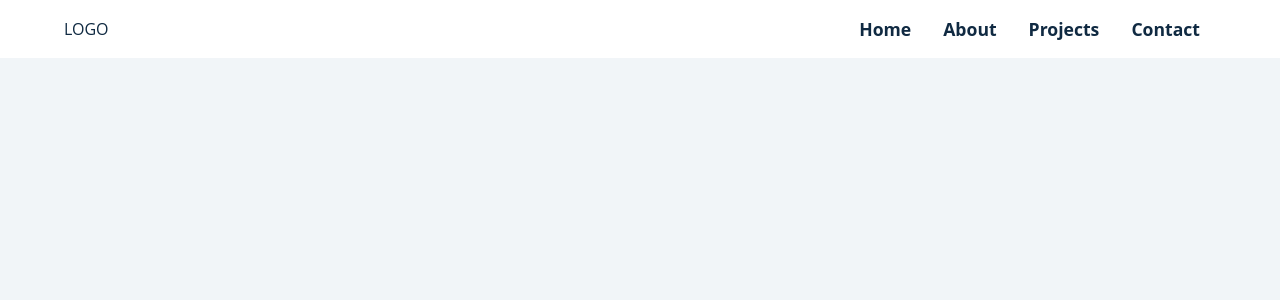
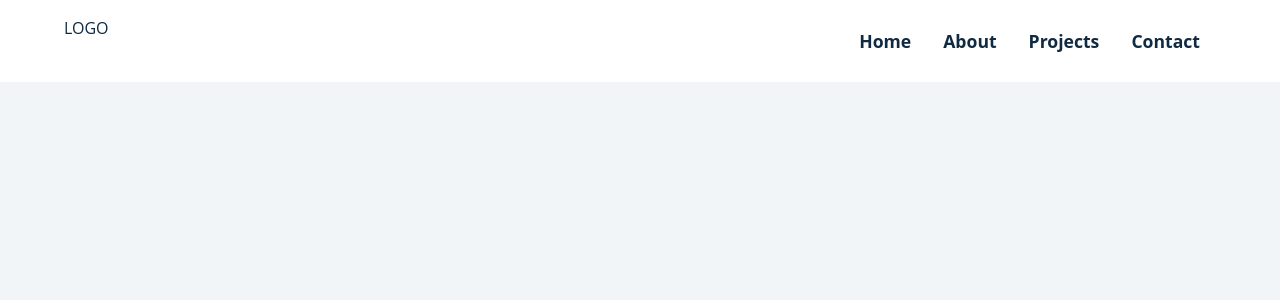
Before and after one commit to ManNjoro/cool_projects, a PHP site: page / in a window 1280 px wide. Shown: the top 300 px of the page. Run offline with PHP 8.4, Linux system fonts and the light colour scheme; some libraries are stand-ins or nearby versions.

Commit message:
Update navbar styling and add click functionality to toggle links container

```diff
--- a/HTML/Navbar/css/styles.css
+++ b/HTML/Navbar/css/styles.css
@@ -27,12 +27,24 @@ body {
 
 .nav-toggle {
     font-size: 1.5rem;
-    color: var(--clr-grey-1);
+    color: hsl(209, 61%, 16%);
     background: transparent;
     border-color: transparent;
     transition: all 0.3s linear;
     cursor: pointer;
 }
+
+.nav-toggle:hover {
+    color: hsla(182, 63%, 54%);
+  }
+  .logo {
+    height: 50px;
+  }
+  .links-container {
+    height: 0;
+    overflow: hidden;
+    transition: all 0.3s linear;
+  }
 
 ul {
     list-style-type: none;
--- a/HTML/Navbar/js/main.js
+++ b/HTML/Navbar/js/main.js
@@ -0,0 +1,14 @@
+const linksContainer = document.querySelector('.links-container')
+const links = document.querySelector('.links')
+const navToggler = document.querySelector('.nav-toggle')
+
+
+navToggler.addEventListener('click', () => {
+    const linksContainerHeight = linksContainer.getBoundingClientRect().height
+    const linksHeight = links.getBoundingClientRect().height
+    if (linksContainerHeight === 0){
+        linksContainer.style.height = `${linksHeight}px`
+    } else {
+        linksContainer.style.height = 0
+    }
+})
```
